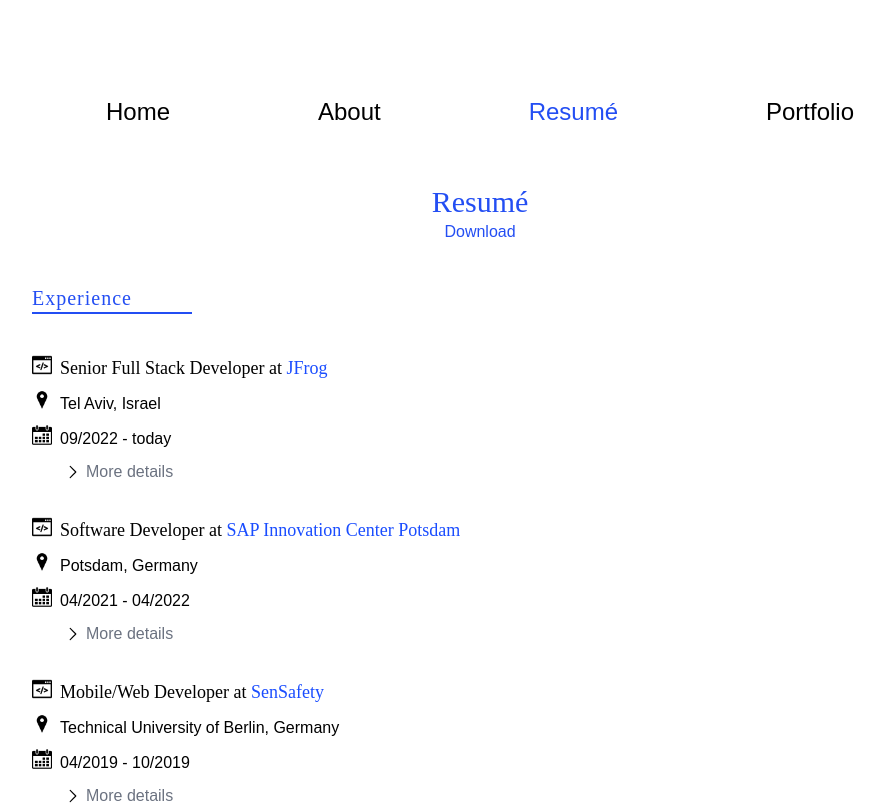
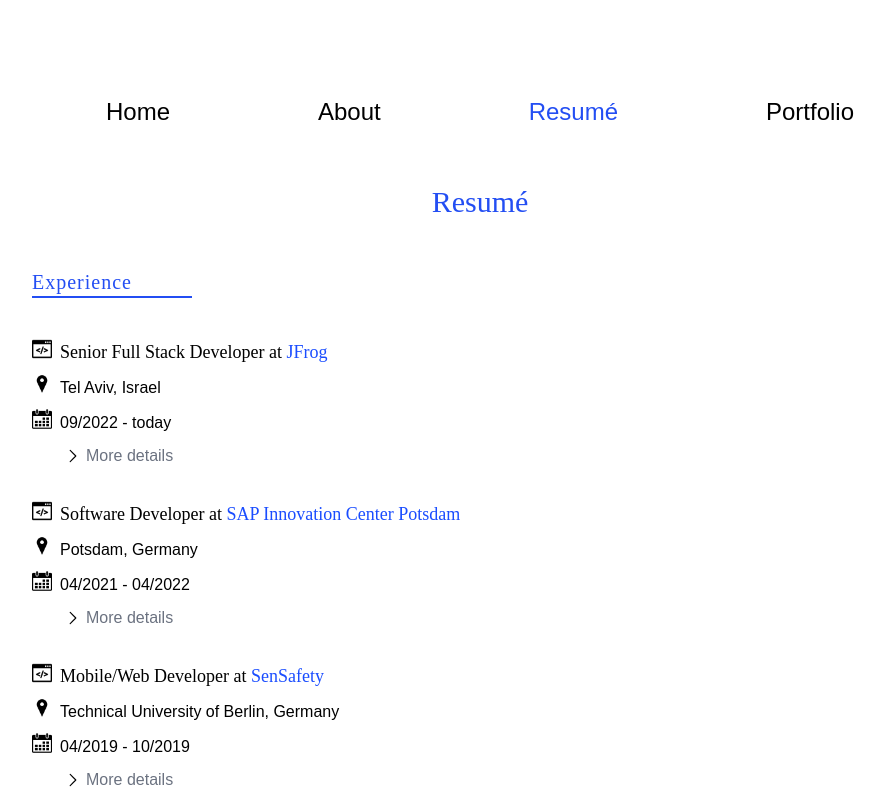
Before and after one commit to marcelreppi/personal-website, a Next.js app: page /resume in a window 1280 px wide. Shown: the top 805 px of the page, without its empty margins (160-1044 px from the left). Built offline with nearby package versions, Linux system fonts and the light colour scheme; a web font is replaced by a local one.

Commit message:
Hide CV and download link

```diff
--- a/src/pages/resume.tsx
+++ b/src/pages/resume.tsx
@@ -7,7 +7,7 @@
   return (
     <Layout pageTitle="Resumé">
       <div className="page-title">Resumé</div>
-      <div className="mb-10 -mt-12 text-center">
+      {/* <div className="mb-10 -mt-12 text-center">
         <a
           href="/cv.pdf"
           className="text-blue-700 hover:text-blue-500"
@@ -17,7 +17,7 @@
         >
           Download
         </a>
-      </div>
+      </div> */}
       <div className="space-y-10">
         <SectionTitle text="Experience" />
         <div className="divide-y-1">
```
Also changed, not shown: 1 other file (tests, documents, lock files or other folders).
